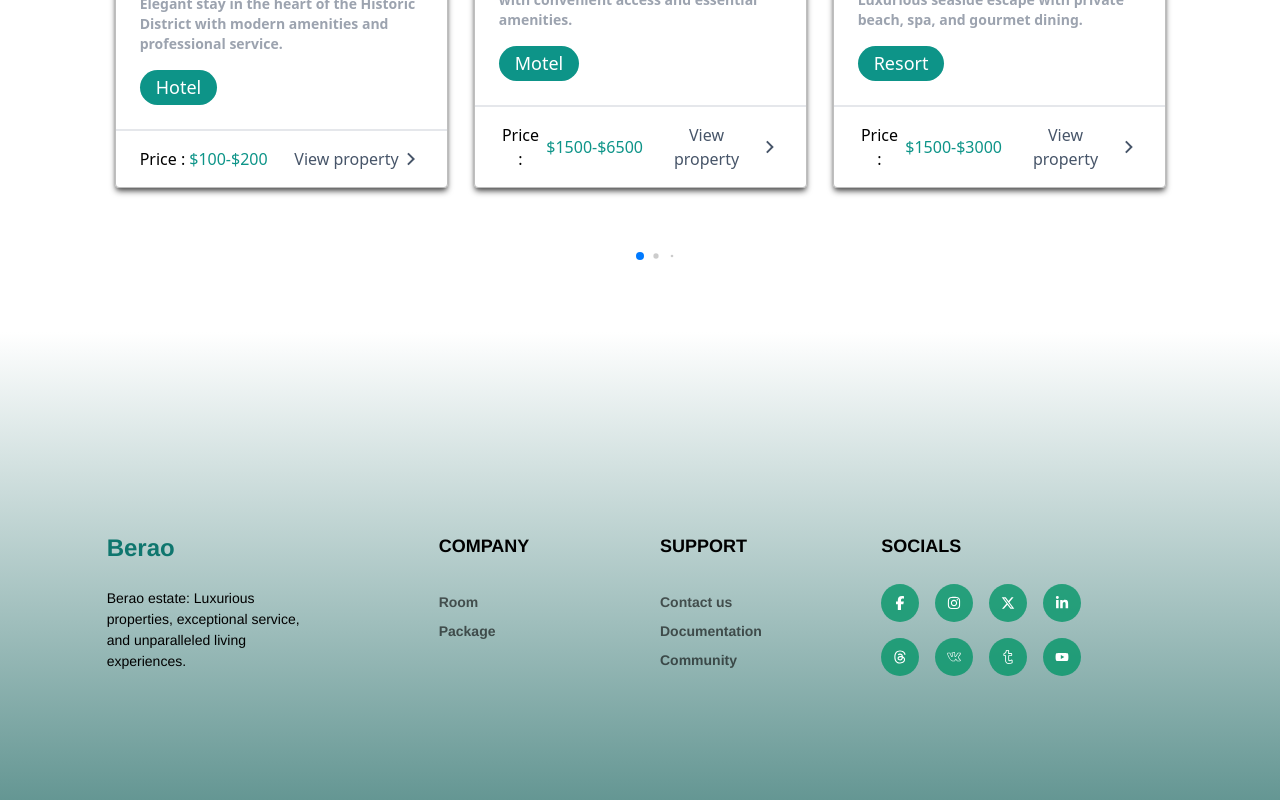
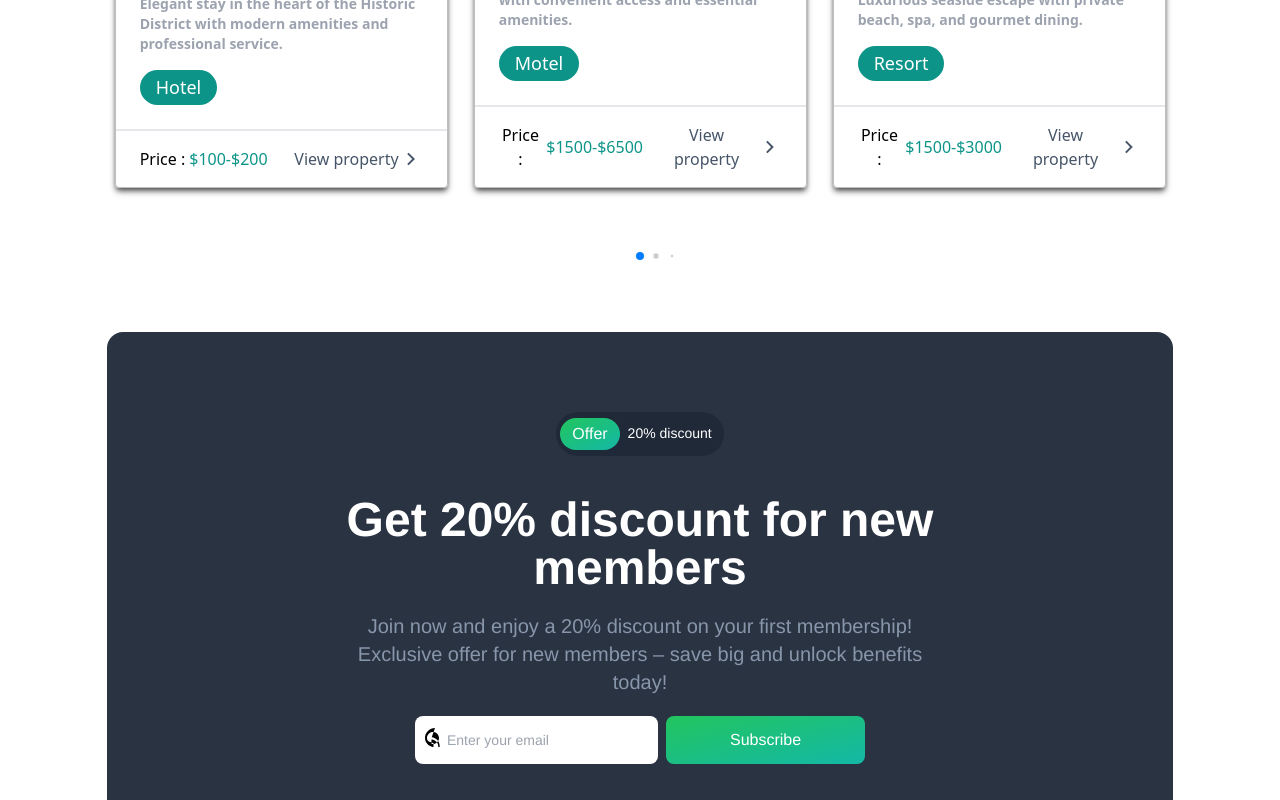
Before and after one commit to NaimurRahman00/berao-website, a React (Vite) app: page / in a window 1280 px wide. Shown: the part 2000-2800 px from the top of the page. Built offline with nearby package versions, Linux system fonts and the light colour scheme; no server answers.

Commit message:
Subscribe section added to home

```diff
--- a/src/componants/Home/Estate.jsx
+++ b/src/componants/Home/Estate.jsx
@@ -16,7 +16,7 @@ const Estate = ({ cardData }) => {
     <div className="">
       <div className="w-10/12 max-w-[1400px] mx-auto py-16 bg-transparent">
         <div>
-          <h2 className="text-6xl font-bold text-center text-green-500">Berao Estate</h2>
+          <h2 className="text-3xl md:text-6xl font-bold text-center text-green-500">Berao Estate</h2>
         </div>
         <Swiper
         data-aos="fade-up"
--- a/src/componants/Home/Home.jsx
+++ b/src/componants/Home/Home.jsx
@@ -4,6 +4,7 @@ import Estate from "./Estate";
 import Slider from "./Slider";
 import { useLoaderData } from "react-router-dom";
 import Welcome from "./Welcome";
+import Subscribe from "./Subscribe";
 
 const Home = () => {
   const { slidersData, cardData } = useLoaderData();
@@ -18,6 +19,7 @@ const Home = () => {
     <Slider slidersData={slidersData}></Slider>
     <Welcome></Welcome>
     <Estate cardData={cardData}></Estate>
+    <Subscribe></Subscribe>
     </>
   );
 };
--- /dev/null
+++ b/src/componants/Home/Subscribe.jsx
@@ -0,0 +1,54 @@
+const Subscribe = () => {
+  return (
+    <div className="md:min-h-[600px] w-10/12 mx-auto max-w-[1400px] sm:px-2 px-3 max-h-[800px] py-20 rounded-2xl bg-[#2A3342]">
+      <div className="flex justify-center flex-col">
+        {/* Beautiful announcement line */}
+        <div className="bg-[#1F2937] mx-auto max-w-[450px] pr-3 pl-1 py-[6px] rounded-full gap-2 flex  items-center text-white">
+          <span className="bg-gradient-to-br from-green-500 to-teal-500 sm:px-3 px-2 sm:py-1 py-[3px] sm:text-base text-sm rounded-full">
+            Offer
+          </span>
+          20% discount
+        </div>
+        {/* Banner Content */}
+        <div className="mt-10 ">
+          <h2 className="text-white lg:text-5xl md:text-4xl sm:text-3xl text-2xl max-w-[600px] mx-auto text-center font-extrabold ">
+            Get 20% discount for new members
+          </h2>
+          <p className="lg:text-xl md:text-lg text-[#8896AB] mt-5 max-w-[600px] text-center mx-auto text-sm">
+            Join now and enjoy a 20% discount on your first membership!
+            Exclusive offer for new members – save big and unlock benefits
+            today!
+          </p>
+          {/* Banner action  */}
+          <div className="mt-5 flex md:flex-row max-w-[450px] mx-auto justify-center gap-2 flex-col">
+            <div className="md:ml-auto md:mr-0 lg:w-[55%] relative">
+              <svg
+                className="absolute mt-[10px] ml-2"
+                xmlns="http://www.w3.org/2000/svg"
+                width="24"
+                height="24"
+                viewBox="0 0 24 24"
+              >
+                <path d="M12 2C6.48 2 2 6.48 2 12c0 4.42 3.38 8.06 7.75 8.94.57.11.78-.25.78-.55v-3.06c0-.31-.22-.59-.53-.64C5.61 16.31 4 14.29 4 12c0-3.31 2.69-6 6-6s6 2.69 6 6-2.69 6-6 6c-.34 0-.67-.04-1-.09-.31-.05-.54-.33-.54-.64v-3.07c0-.3-.21-.66.57-.59 3.43.65 6.18 3.25 6.18 6.49v.5c0 .41.34.75.75.75s.75-.34.75-.75v-.5c0-4.57-3.61-8.25-8-8.75z" />
+              </svg>
+              <input
+                placeholder="Enter your email"
+                className="pr-3 h-full pl-8 rounded-lg w-full  py-3"
+                type="text"
+                name=""
+                id=""
+              />
+            </div>
+            <div className=" md:mr-auto md:ml-0 lg:w-[45%] ">
+              <button className="bg-gradient-to-br from-green-500 to-teal-500 hover:scale-95 transition sm:py-3 py-2 sm:text-base text-sm px-18 text-white rounded-lg h-full w-full ">
+                Subscribe
+              </button>
+            </div>
+          </div>
+        </div>
+      </div>
+    </div>
+  );
+};
+
+export default Subscribe;
```
